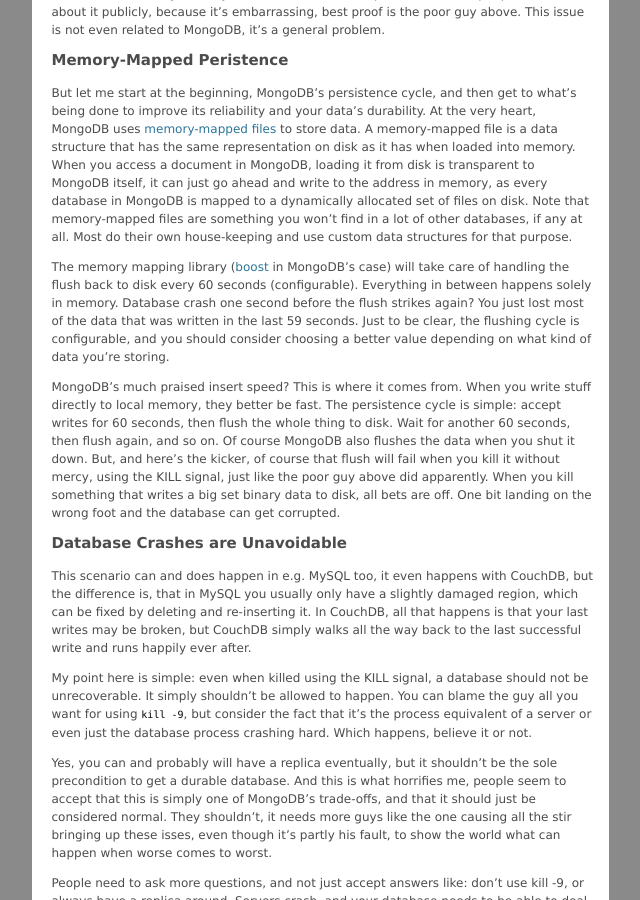
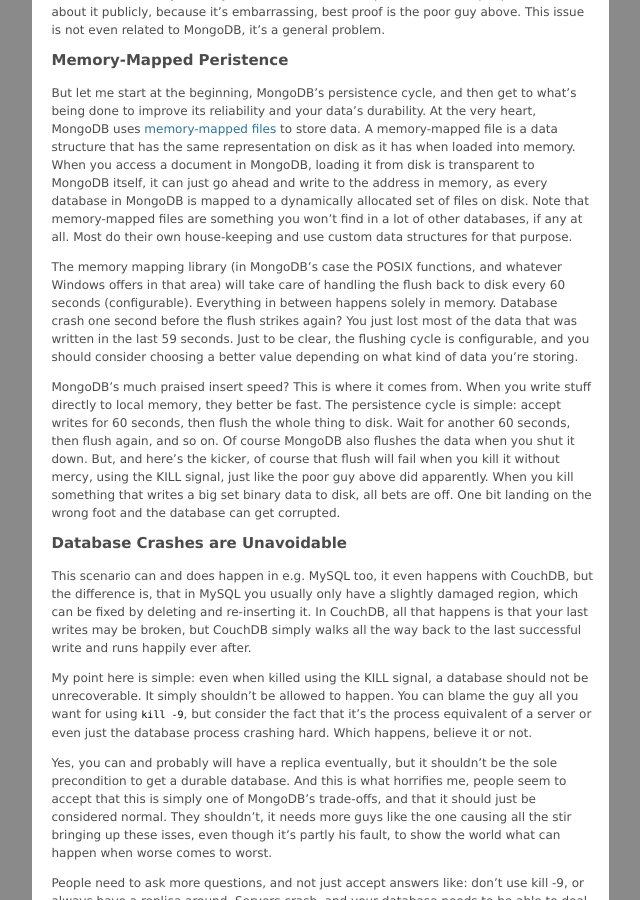
Before and after one commit to roidrage/paperplanes, a Jekyll site: the page built from _posts/2011-1-10-mongodb_and_data_durability.md, in a window 1280 px wide and 900 px high, scrolled down 707 px. Shown: the whole window, without its empty margins (320-960 px from the left). Built offline with Jekyll 4.4.1, drawn with Linux system fonts in a browser that asks for light colours; comment, search, counter and statistics services are not loaded.

Commit message:
Minor mmap correction.

```diff
--- a/_posts/2011-1-10-mongodb_and_data_durability.md
+++ b/_posts/2011-1-10-mongodb_and_data_durability.md
@@ -41,11 +41,11 @@
 won't find in a lot of other databases, if any at all. Most do their own house-keeping and use custom data structures
 for that purpose.
 
-The memory mapping library ([boost](http://www.boost.org/) in MongoDB's case) will take care of handling the flush back
-to disk every 60 seconds (configurable). Everything in between happens solely in memory. Database crash one second
-before the flush strikes again? You just lost most of the data that was written in the last 59 seconds. Just to be
-clear, the flushing cycle is configurable, and you should consider choosing a better value depending on what kind of
-data you're storing.
+The memory mapping library (in MongoDB's case the POSIX functions, and whatever Windows offers in that area) will take
+care of handling the flush back to disk every 60 seconds (configurable). Everything in between happens solely in memory.
+Database crash one second before the flush strikes again? You just lost most of the data that was written in the last 59
+seconds. Just to be clear, the flushing cycle is configurable, and you should consider choosing a better value depending
+on what kind of data you're storing.
 
 MongoDB's much praised insert speed? This is where it comes from. When you write stuff directly to local memory, they
 better be fast. The persistence cycle is simple: accept writes for 60 seconds, then flush the whole thing to disk. Wait
```
